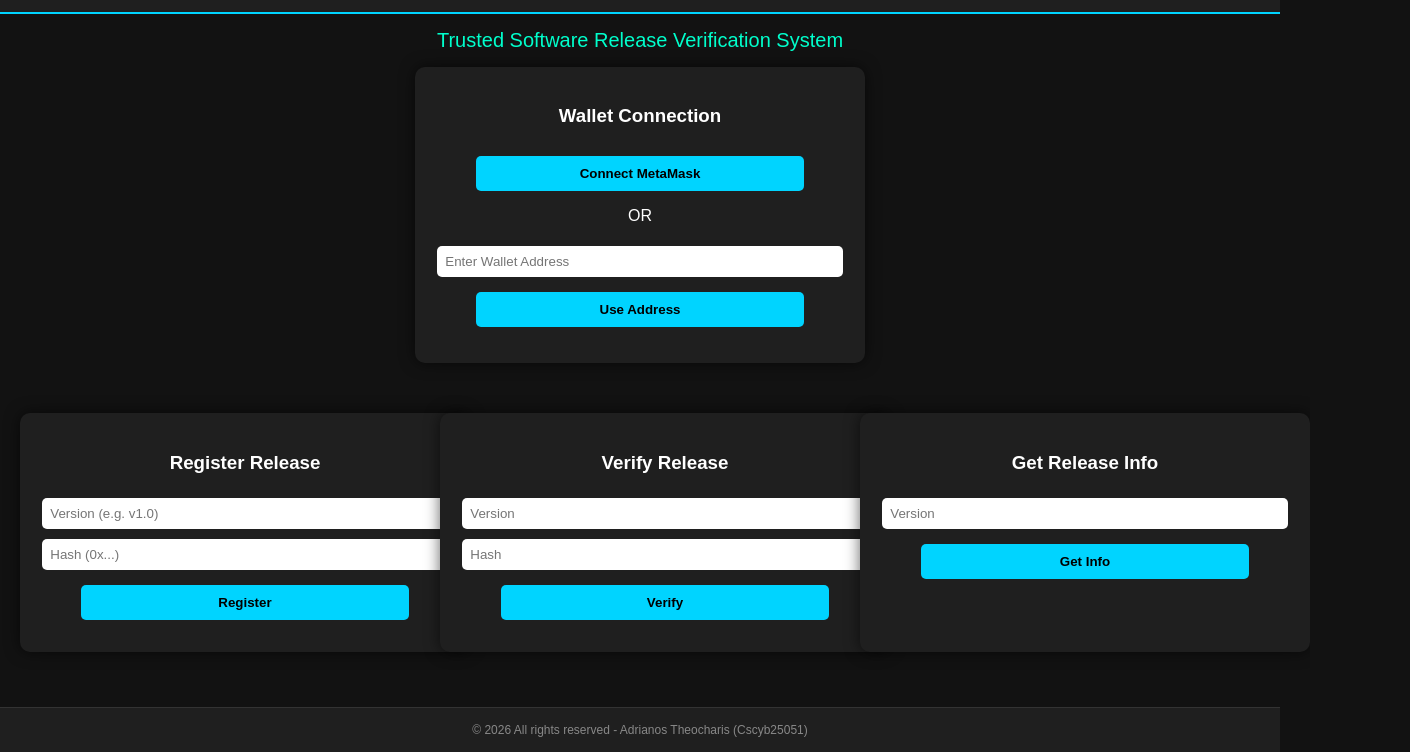
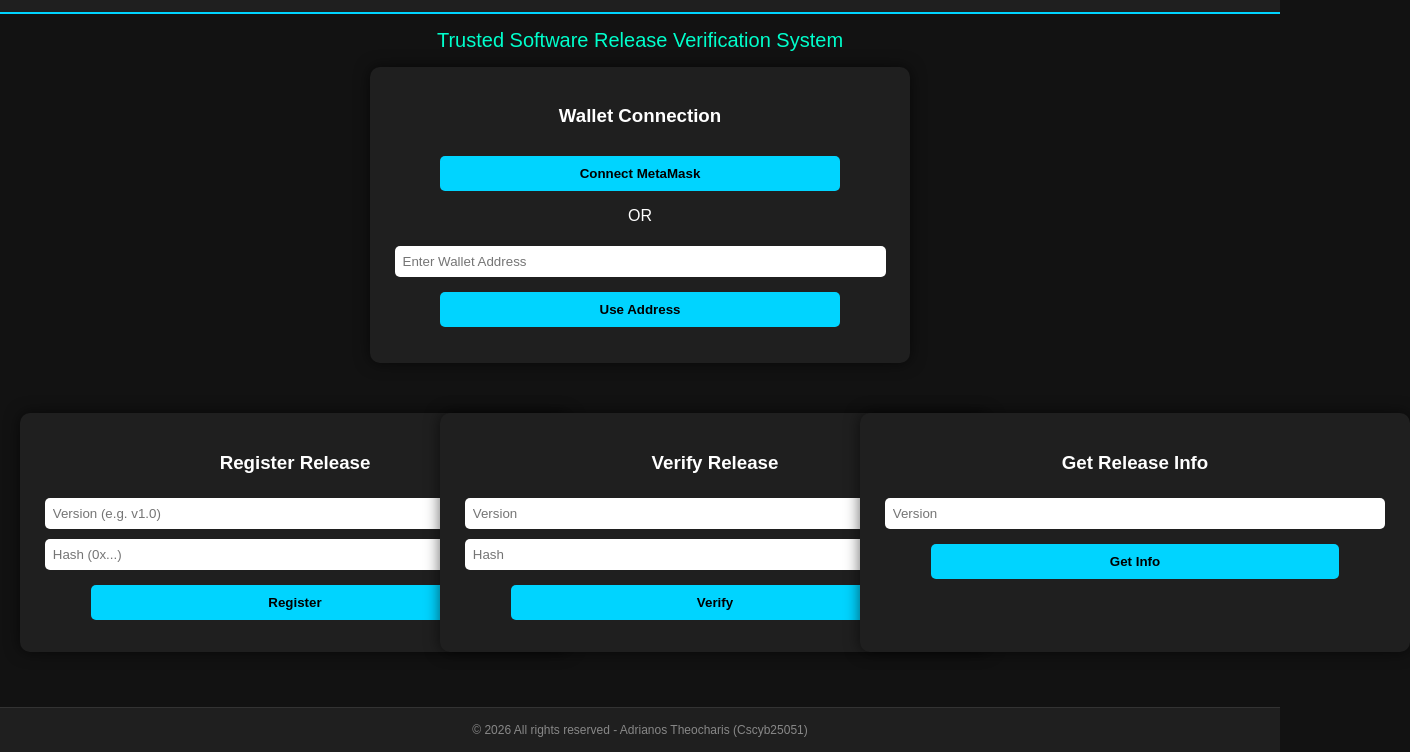
Before and after one commit to adrianostheocharis-sudo/software-verifier, a plain HTML site: page index.html in a window 1280 px wide. Shown: the part 74-826 px from the top of the page, 1410 px wide, since content can reach past the window. Drawn offline with Linux system fonts and the light colour scheme.

Commit message:
Update main.css

```diff
--- a/main.css
+++ b/main.css
@@ -71,7 +71,7 @@
 
     .container {
       margin: 15px auto;
-      width: 410px;
+      width: 510px;
       background: #1f1f1f;
       padding: 20px;
       border-radius: 10px;
```
